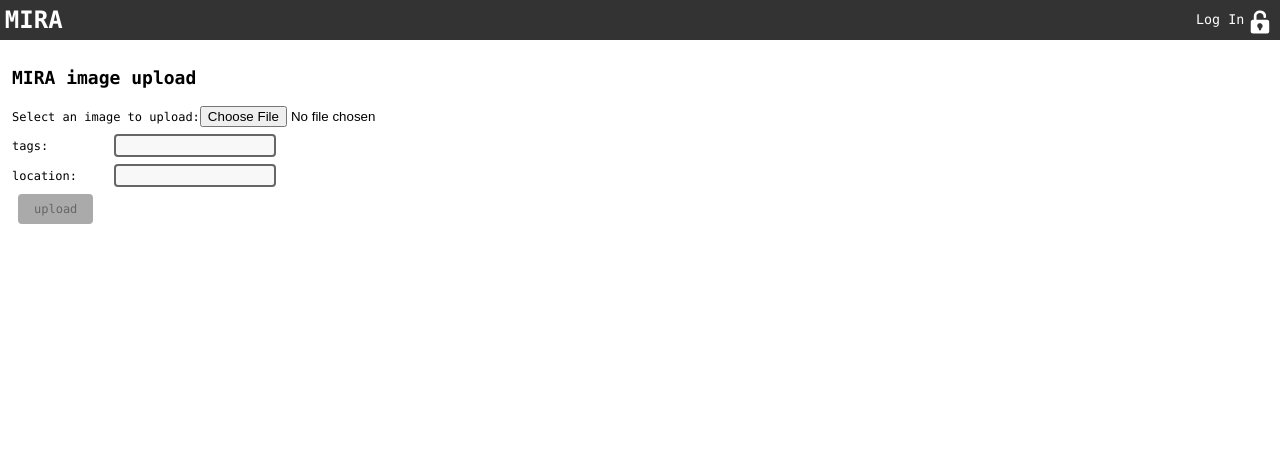
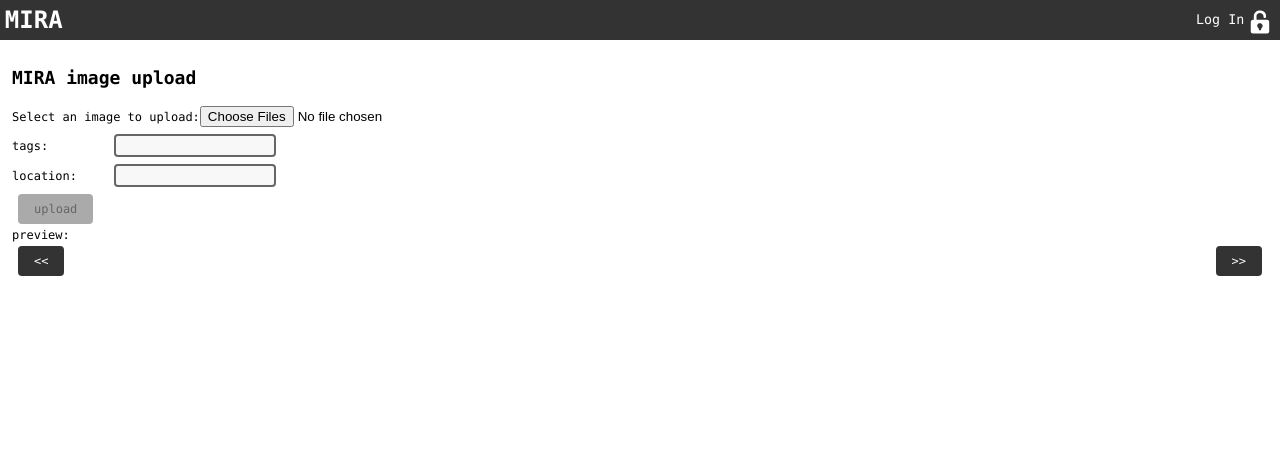
Before and after one commit to fullmetalfelix/Mira, a Python web app: template templates/page-upload.html in a window 1280 px wide. Shown: the top 475 px of the page. Run offline with Jinja, Linux system fonts and the light colour scheme; the template is opened without the code that fills it, so the values that code supplies are empty.

Commit message:
added multifile

```diff
--- a/static/js/mira.js
+++ b/static/js/mira.js
@@ -38,11 +38,18 @@ function snackBar(message, options={timeout: 3000, error: false}) {
 
 
 var mira_data = null;
+var mira_scroll_index = 0;
+
 function mira_file_onchange() {
 
 	let reader = new FileReader();
+	let input = $('#file')[0];
 	let file = $('#file')[0].files[0];
 
+	mira_scroll_index = $('#file')[0].files.length-1;
+	mira_upload_preview();
+
+	/*
 	$('#btOK').prop('disabled', true);
 	mira_data = null;
 
@@ -67,10 +74,11 @@ function mira_file_onchange() {
 		snackBar('file ready');
 	};
 	reader.readAsDataURL(file);
+	*/
 }
 
 function mira_upload() {
-
+	/*
 	$('.spinner').show();
 	snackBar('uploading...');
 	$('#btOK').prop('disabled', true);
@@ -95,7 +103,45 @@ function mira_upload() {
 		$('.spinner').hide();
 		//$('button').prop('disabled', true);
 	});
+	*/
 }
+
+
+function mira_upload_scroll(dir) {
+
+	let input = $('#file')[0];
+	let files = input.files;
+	console.log(files);
+
+	mira_scroll_index += dir;
+	if(mira_scroll_index < 0) mira_scroll_index = files.length - 1;
+	else if(mira_scroll_index == files.length) mira_scroll_index = 0;
+
+	// update preview
+	mira_upload_preview();
+}
+
+function mira_upload_preview() {
+
+	let reader = new FileReader();
+	let input = $('#file')[0];
+	let file = $('#file')[0].files[mira_scroll_index];
+
+	reader.onerror = function() {
+		snackBar('Unable to read ' + file.name);
+		$('#preview').attr('src', null);
+		$('#prevfile').text('preview: ' + file.name + ' [invalid]');
+	};
+
+	reader.onload = function(event) {
+		$('#prevfile').text('preview: ' + file.name);
+		$('#preview').show();
+		$('#preview').attr('src', event.target.result);
+	};
+	reader.readAsDataURL(file);
+
+}
+
 
 /* ************************************************************************** */
 /* *** SEARCH PAGE *** ****************************************************** */
--- a/templates/page-upload.html
+++ b/templates/page-upload.html
@@ -15,7 +15,7 @@
 <div class="flexcol">
 	<div class="flexrow">
 		<span>Select an image to upload: </span>
-		<input id="file" type="file" onchange="mira_file_onchange();">
+		<input id="file" type="file" onchange="mira_file_onchange();" multiple>
 	</div>
 	<div class="flexrow" title="comma separated tags">
 		<span style="width: 8em;">tags:</span>
@@ -31,8 +31,14 @@
 		<button id="btOK" class="button" onclick="mira_upload();" disabled="">upload</button>
 	</div>
 
-	<img id="preview" style="max-width: 95%;">
-
+	<div class="flexcol" style="width: 100%;">
+		<span id="prevfile">preview: </span>
+		<div class="flexrow" >
+			<button class="button" conclick="mira_upload_scroll(-1);"><<</button>
+			<img id="preview" style="flex-grow: 2;">
+			<button class="button" conclick="mira_upload_scroll(1);">>></button>
+		</div>
+	</div>
 </div>
 
 {% endblock %}
```
